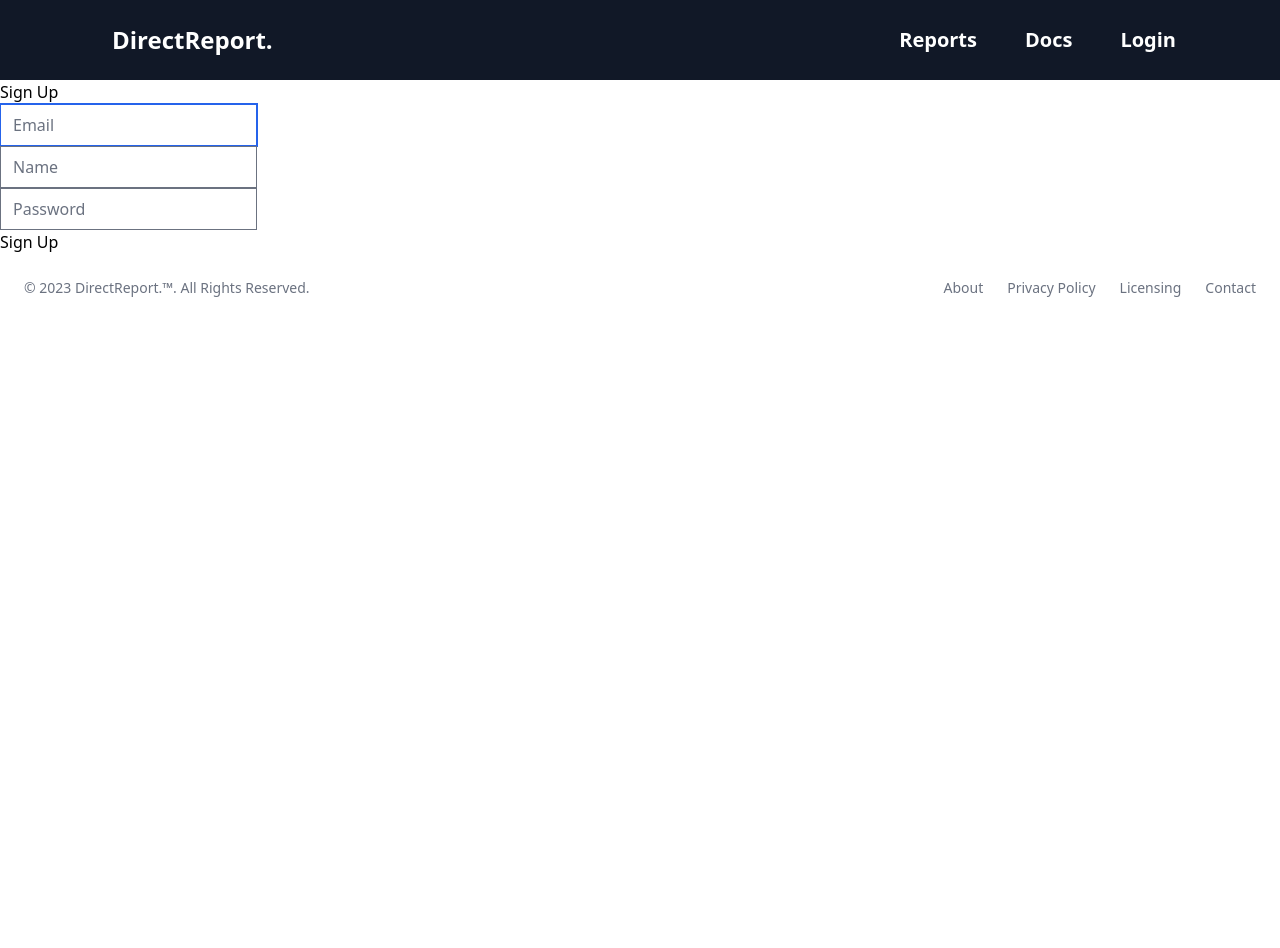
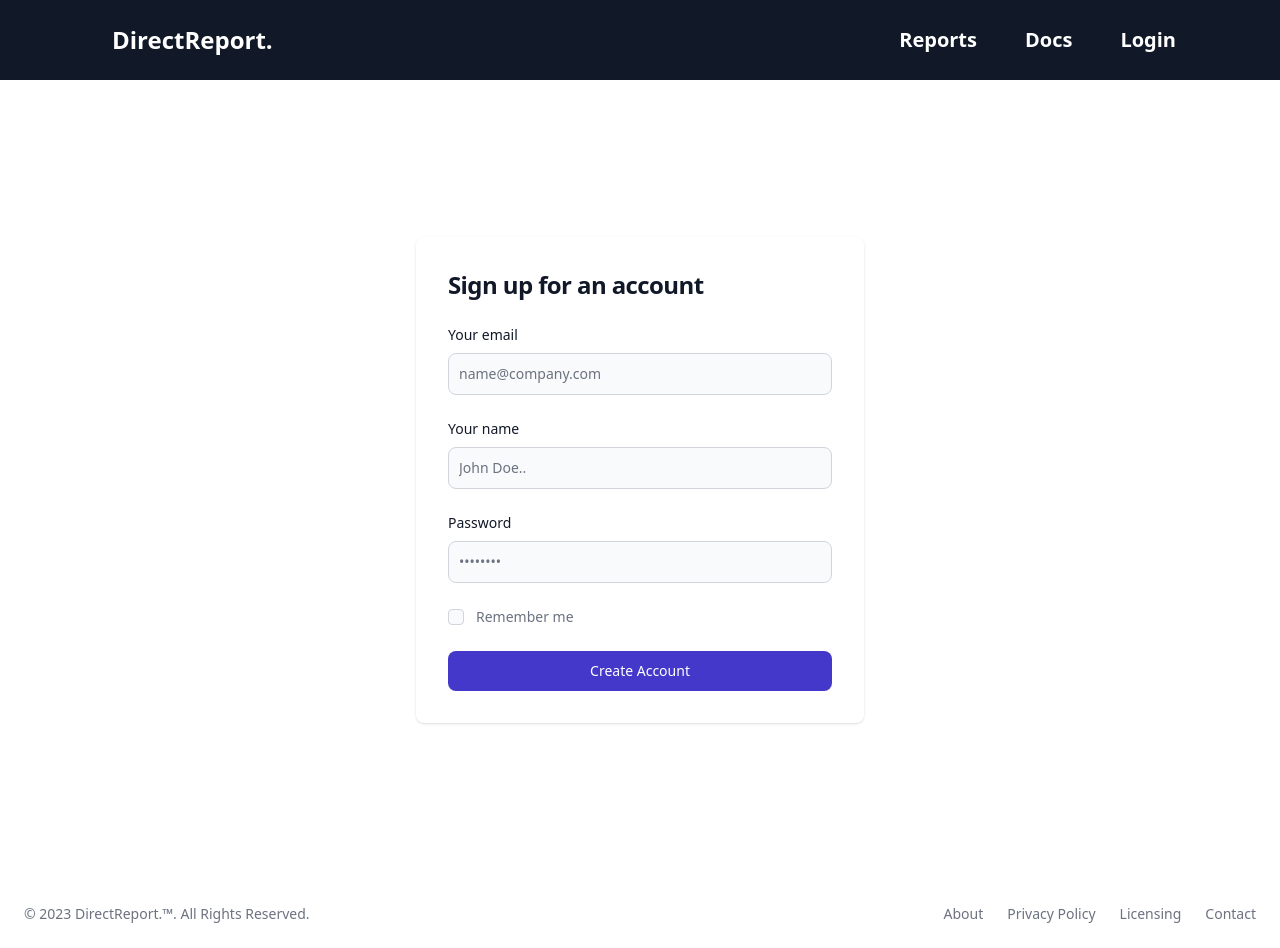
Before and after one commit to chriswebb09/DirectReport, a Flask app: page /signup in a window 1280 px wide. Before the commit the page ends 297 px from the top, so only its background shows below. Run offline with Flask 3, Linux system fonts and the light colour scheme; style sheets or scripts are compiled from the project's sources; some libraries are stand-ins or nearby versions.

Commit message:
update signup and login ui

```diff
--- a/DirectReport/browserview/app.py
+++ b/DirectReport/browserview/app.py
@@ -84,7 +84,7 @@ def request_loader(request):
 @login_required
 def account():
     print(current_user.is_authenticated())
-    return render_template('account.html', title='Account')
+    return render_template('account.html', title='Account', name=current_user.username, userid=current_user.id)
 
 @login_manager.unauthorized_handler
 def unauthorized_handler():
--- a/DirectReport/browserview/templates/_navigation.html
+++ b/DirectReport/browserview/templates/_navigation.html
@@ -9,7 +9,6 @@
             {% else %}
                 <li><a class="px-6 text-xl hover:text-gray-200" href="/login">Login</a></li>
             {% endif %}
-
         </ul>
     </div>
 </nav>
--- a/DirectReport/browserview/templates/signup.html
+++ b/DirectReport/browserview/templates/signup.html
@@ -1,30 +1,62 @@
 {% extends "base.html" %}
+{% block content %}
 
-{% block content %}
-<div class="column is-4 is-offset-4">
-    <h3 class="title">Sign Up</h3>
-    <div class="box">
-        <form method="POST" action="/signup">
-            <div class="field">
-                <div class="control">
-                    <input class="input is-large" type="email" name="email" placeholder="Email" autofocus="">
-                </div>
+    <div class="flex flex-col items-center justify-center px-6 py-8 mx-auto md:h-screen lg:py-0">
+        <div class="w-full bg-white rounded-lg shadow dark:border md:mt-0 sm:max-w-md xl:p-0 dark:bg-gray-800 dark:border-gray-700">
+            <div class="p-6 space-y-4 md:space-y-6 sm:p-8">
+                <h1 class="text-xl font-bold leading-tight tracking-tight text-gray-900 md:text-2xl dark:text-white">
+                    Sign up for an account
+                </h1>
+                <form class="space-y-4 md:space-y-6" method="POST" action="/signup">
+                    <div>
+                        <label for="email" class="block mb-2 text-sm font-medium text-gray-900 dark:text-white">Your email</label>
+                        <input type="email" name="email" id="email" class="bg-gray-50 border border-gray-300 text-gray-900 sm:text-sm rounded-lg focus:ring-primary-600 focus:border-primary-600 block w-full p-2.5 dark:bg-gray-700 dark:border-gray-600 dark:placeholder-gray-400 dark:text-white dark:focus:ring-blue-500 dark:focus:border-blue-500" placeholder="name@company.com" required="">
+                    </div>
+                     <div>
+                        <label for="name" class="block mb-2 text-sm font-medium text-gray-900 dark:text-white">Your name</label>
+                        <input type="text" name="name" id="name" class="bg-gray-50 border border-gray-300 text-gray-900 sm:text-sm rounded-lg focus:ring-primary-600 focus:border-primary-600 block w-full p-2.5 dark:bg-gray-700 dark:border-gray-600 dark:placeholder-gray-400 dark:text-white dark:focus:ring-blue-500 dark:focus:border-blue-500" placeholder="John Doe.." required="">
+                    </div>
+                    <div>
+                        <label for="password" class="block mb-2 text-sm font-medium text-gray-900 dark:text-white">Password</label>
+                        <input type="password" name="password" id="password" placeholder="••••••••" class="bg-gray-50 border border-gray-300 text-gray-900 sm:text-sm rounded-lg focus:ring-primary-600 focus:border-primary-600 block w-full p-2.5 dark:bg-gray-700 dark:border-gray-600 dark:placeholder-gray-400 dark:text-white dark:focus:ring-blue-500 dark:focus:border-blue-500" required="">
+                    </div>
+                    <div class="flex items-center justify-between">
+                        <div class="flex items-start">
+                            <div class="flex items-center h-5">
+                                <input id="remember"  name="remember" aria-describedby="remember" type="checkbox" class="w-4 h-4 border border-gray-300 rounded bg-gray-50 focus:ring-3 focus:ring-primary-300 dark:bg-gray-700 dark:border-gray-600 dark:focus:ring-primary-600 dark:ring-offset-gray-800" required="">
+                            </div>
+                            <div class="ml-3 text-sm">
+                                <label for="remember" class="text-gray-500 dark:text-gray-300">Remember me</label>
+                            </div>
+                        </div>
+                    </div>
+                    <button type="submit" class="w-full text-white bg-indigo-700 hover:bg-primary-700 focus:ring-4 focus:outline-none focus:ring-primary-300 font-medium rounded-lg text-sm px-5 py-2.5 text-center dark:bg-primary-600 dark:hover:bg-primary-700 dark:focus:ring-primary-800">Create Account</button>
+                </form>
             </div>
-
-            <div class="field">
-                <div class="control">
-                    <input class="input is-large" type="text" name="name" placeholder="Name" autofocus="">
-                </div>
-            </div>
-
-            <div class="field">
-                <div class="control">
-                    <input class="input is-large" type="password" name="password" placeholder="Password">
-                </div>
-            </div>
-
-            <button class="button is-block is-info is-large is-fullwidth">Sign Up</button>
-        </form>
+        </div>
     </div>
-</div>
+{#<div class="column is-4 is-offset-4">#}
+{#    <h3 class="title">Sign Up</h3>#}
+{#    <div class="box">#}
+{#        <form method="POST" action="/signup">#}
+{#            <div class="field">#}
+{#                <div class="control">#}
+{#                    <input class="input is-large" type="email" name="email" placeholder="Email" autofocus="">#}
+{#                </div>#}
+{#            </div>#}
+{#            <div class="field">#}
+{#                <div class="control">#}
+{#                    <input class="input is-large" type="text" name="name" placeholder="Name" autofocus="">#}
+{#                </div>#}
+{#            </div>#}
+{##}
+{#            <div class="field">#}
+{#                <div class="control">#}
+{#                    <input class="input is-large" type="password" name="password" placeholder="Password">#}
+{#                </div>#}
+{#            </div>#}
+{#            <button class="button is-block is-info is-large is-fullwidth">Sign Up</button>#}
+{#        </form>#}
+{#    </div>#}
+{#</div>#}
 {% endblock %}
--- a/DirectReport/models/user_model.py
+++ b/DirectReport/models/user_model.py
@@ -3,27 +3,28 @@ import uuid
 from flask_login import UserMixin
 
 class User(UserMixin):
-    def __init__(self, id, user_name, email, password):
-         self.id = email
-         self.user_name = user_name
-         self.email = email
-         self.password = password
-         self.authenticated = True
+    def __init__(self, id, username, email, password):
+        self.id = email
+        self.uid = id
+        self.username = username
+        self.email = email
+        self.password = password
+        self.authenticated = True
 
     def is_active(self):
-         return True
+        return True
 
     def is_anonymous(self):
-         return False
+        return False
 
     def is_authenticated(self):
-         return self.authenticated
+        return self.authenticated
 
     def is_active(self):
-         return True
+        return True
 
     def get_id(self):
-         return self.id
+        return self.id
 
 class UserModel:
     def __init__(self, db_name="users.db"):
@@ -31,22 +32,22 @@ class UserModel:
         self.create_table()
 
     def create_table(self):
-        c = self.conn.cursor()
-        c.execute("""
+        cursor = self.conn.cursor()
+        cursor.execute("""
             CREATE TABLE IF NOT EXISTS users (
                 id TEXT NOT NULL,
-                user_name TEXT NOT NULL,
+                username TEXT NOT NULL,
                 email TEXT UNIQUE NOT NULL PRIMARY KEY,
                 password TEXT NOT NULL
             )
         """)
         self.conn.commit()
 
-    def insert_user(self, user_name, email, password):
+    def insert_user(self, username, email, password):
         cursor = self.conn.cursor()
         uuid_str = str(uuid.uuid4())
         try:
-            cursor.execute("INSERT INTO users (id, user_name, email, password) VALUES (?, ?, ?, ?)", (uuid_str, user_name, email, password))
+            cursor.execute("INSERT INTO users (id, username, email, password) VALUES (?, ?, ?, ?)", (uuid_str, username, email, password))
             self.conn.commit()
             print("User added successfully!")
         except sqlite3.IntegrityError:
@@ -54,16 +55,15 @@ class UserModel:
 
     def get_user_by_email(self, email):
         cursor = self.conn.cursor()
-        cursor.execute("SELECT id, user_name, email, password FROM users WHERE email=?", (email,))
+        cursor.execute("SELECT id, username, email, password FROM users WHERE email=?", (email,))
         result = cursor.fetchone()
-        print(result)
         if result:
             return User(result[0], result[1], result[2], result[3])
         return None
 
     def get_all_users(self):
         cursor = self.conn.cursor()
-        cursor.execute("SELECT id, user_name, email FROM users")
+        cursor.execute("SELECT id, username, email FROM users")
         return cursor.fetchall()
 
     def close(self):
```
Also changed, not shown: DirectReport/browserview/templates/account.html (+7 -8 lines), DirectReport/browserview/templates/login.html (+1 -31 lines).
